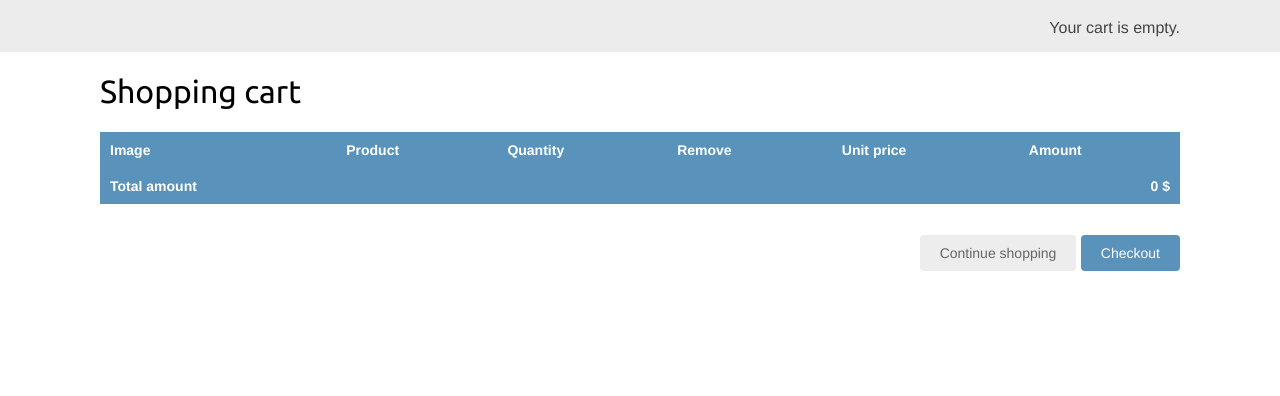
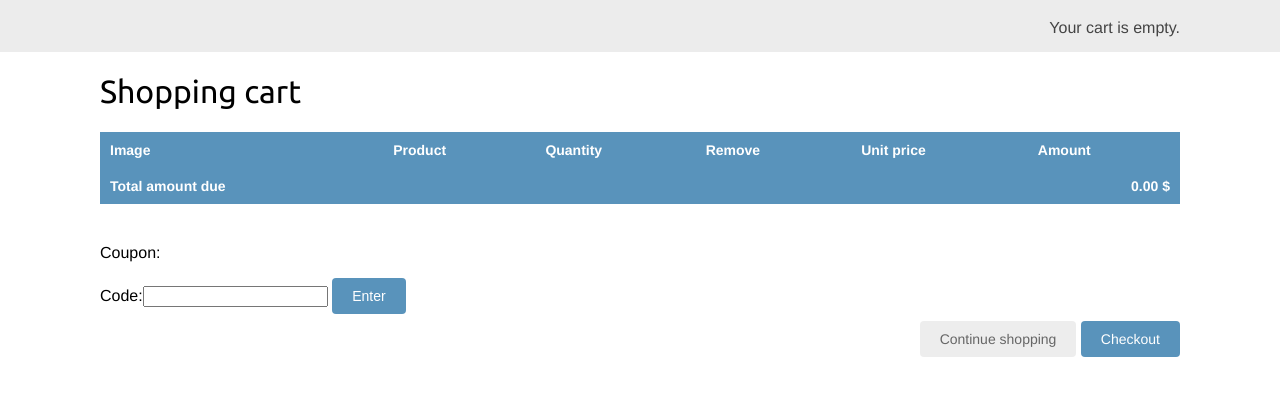
Before and after one commit to kformanowicz/myshop, a Django app: page /cart/ in a window 1280 px wide. Shown: the part 46-442 px from the top of the page. Run offline with Django 3.2, Linux system fonts and the light colour scheme; parts of the project's set-up code (start-up, migrations or seed data) failed here and were passed over.

Commit message:
handling coupons in cart

```diff
--- a/myshop/cart/cart.py
+++ b/myshop/cart/cart.py
@@ -1,6 +1,7 @@
 from decimal import Decimal
 from django.conf import settings
 from shop.models import Product
+from coupons.models import Coupon
 
 
 class Cart(object):
@@ -14,6 +15,7 @@
         if not cart:
             cart = self.session[settings.CART_SESSION_ID] = {}
         self.cart = cart
+        self.coupon_id = self.session.get('coupon_id')
 
     def __iter__(self):
         """
@@ -36,6 +38,12 @@
         :return:
         """
         return sum(item['quantity'] for item in self.cart.values())
+
+    @property
+    def coupon(self):
+        if self.coupon_id:
+            return Coupon.objects.get(id=self.coupon_id)
+        return None
 
     def add(self, product, quantity=1, update_quantity=False):
         """
@@ -69,8 +77,16 @@
             del self.cart[product_id]
             self.save()
 
+    def get_discount(self):
+        if self.coupon:
+            return (self.coupon.discount / Decimal('100')) * self.get_total_price()
+        return Decimal('0')
+
     def get_total_price(self):
         return sum(Decimal(item['price']) * item['quantity'] for item in self.cart.values())
+
+    def get_total_price_after_discount(self):
+        return self.get_total_price() - self.get_discount()
 
     def clear(self):
         del self.session[settings.CART_SESSION_ID]
--- a/myshop/cart/templates/cart/detail.html
+++ b/myshop/cart/templates/cart/detail.html
@@ -42,13 +42,36 @@
                     </tr>
                 {% endwith %}
             {% endfor %}
+            {% if cart.coupon %}
+                <tr class="subtotal">
+                    <td>Total amount</td>
+                    <td colspan="4"></td>
+                    <td class="num">{{ cart.get_total_price }} $</td>
+                </tr>
+                <tr>
+                    <td>
+                        Coupon "{{ cart.coupon.code }}"
+                        ({{ cart.coupon.discount }}% off)
+                    </td>
+                    <td colspan="4"></td>
+                    <td class="num neg">
+                        - {{ cart.get_discount|floatformat:"2" }} $
+                    </td>
+                </tr>
+            {% endif %}
             <tr class="total">
-                <td>Total amount</td>
+                <td>Total amount due</td>
                 <td colspan="4"></td>
-                <td class="num">{{ cart.get_total_price }} $</td>
+                <td class="num">{{ cart.get_total_price_after_discount|floatformat:"2" }} $</td>
             </tr>
         </tbody>
     </table>
+    <p>Coupon:</p>
+    <form action="{% url 'coupons:apply' %}" method="post">
+        {{ coupon_apply_form }}
+        <input type="submit" value="Enter">
+        {% csrf_token %}
+    </form>
     <p class="text-right">
         <a href="{% url 'shop:product_list' %}" class="button light">Continue shopping</a>
         <a href="{% url 'orders:order_create' %}" class="button">Checkout</a>
--- a/myshop/cart/views.py
+++ b/myshop/cart/views.py
@@ -1,6 +1,7 @@
 from django.shortcuts import render, redirect, get_object_or_404
 from django.views.decorators.http import require_POST
 from shop.models import Product
+from coupons.forms import CouponApplyForm
 from .cart import Cart
 from .forms import CartAddProductForm
 
@@ -27,4 +28,5 @@
     cart = Cart(request)
     for item in cart:
         item['update_quantity_form'] = CartAddProductForm(initial={'quantity': item['quantity'], 'update': True})
-    return render(request, 'cart/detail.html', {'cart': cart})
+    coupon_apply_form = CouponApplyForm()
+    return render(request, 'cart/detail.html', {'cart': cart, 'coupon_apply_form': coupon_apply_form})
--- /dev/null
+++ b/myshop/coupons/forms.py
@@ -0,0 +1,5 @@
+from django import forms
+
+
+class CouponApplyForm(forms.Form):
+    code = forms.CharField()
--- /dev/null
+++ b/myshop/coupons/urls.py
@@ -0,0 +1,7 @@
+from django.conf.urls import url
+from . import views
+
+
+urlpatterns = [
+    url(r'^apply/$', views.coupon_apply, name='apply')
+]
--- a/myshop/myshop/urls.py
+++ b/myshop/myshop/urls.py
@@ -24,6 +24,7 @@
     path('orders/', include(('orders.urls', 'orders'))),
     path('paypal/', include('paypal.standard.ipn.urls')),
     path('payment/', include(('payment.urls', 'payment'))),
+    path('coupons/', include(('coupons.urls', 'coupons'))),
     path('', include(('shop.urls', 'shop'), namespace='shop')),
 ]
 
```
Also changed, not shown: myshop/coupons/views.py (+18 -2 lines), myshop/orders/templates/orders/order/create.html (+7 -1 lines).
